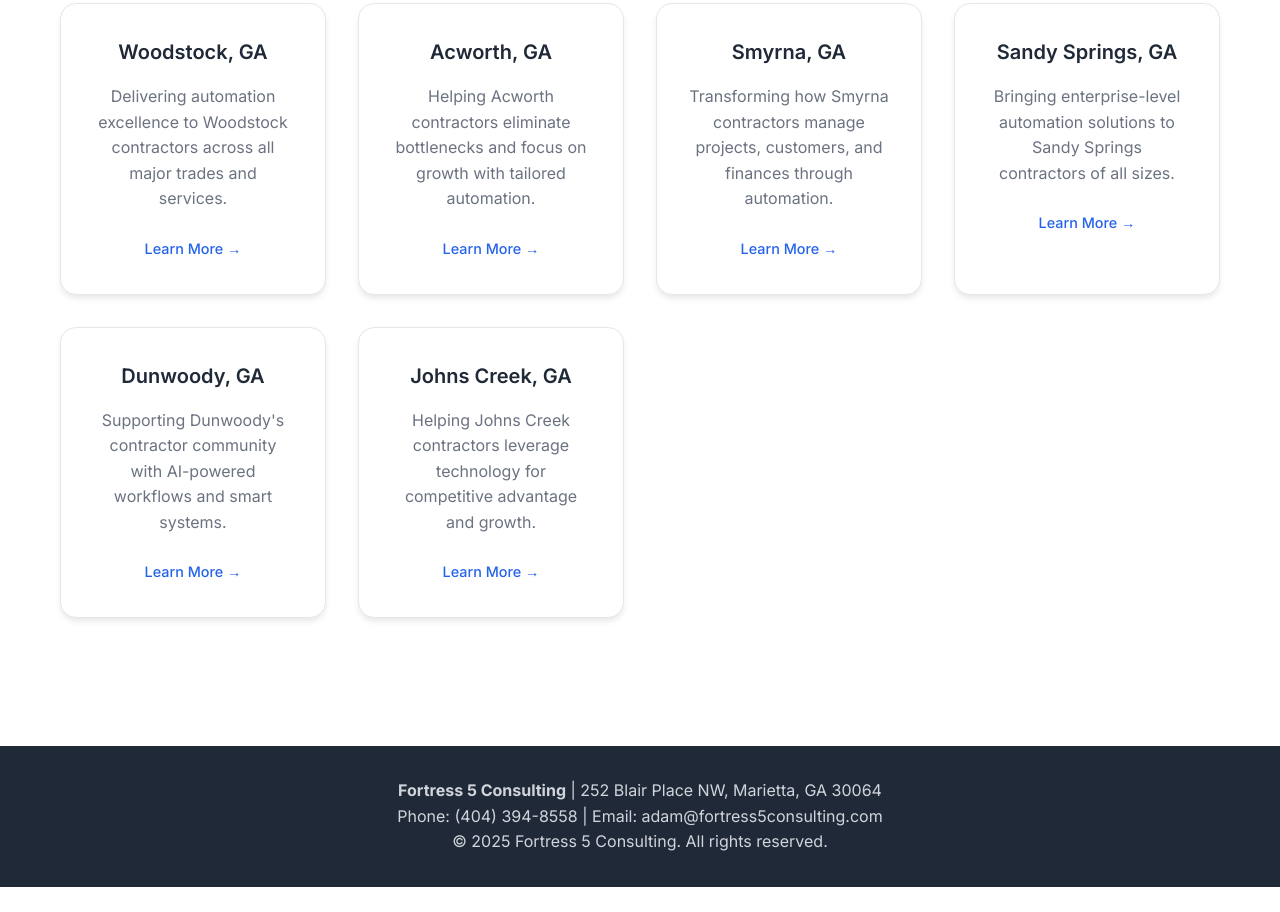
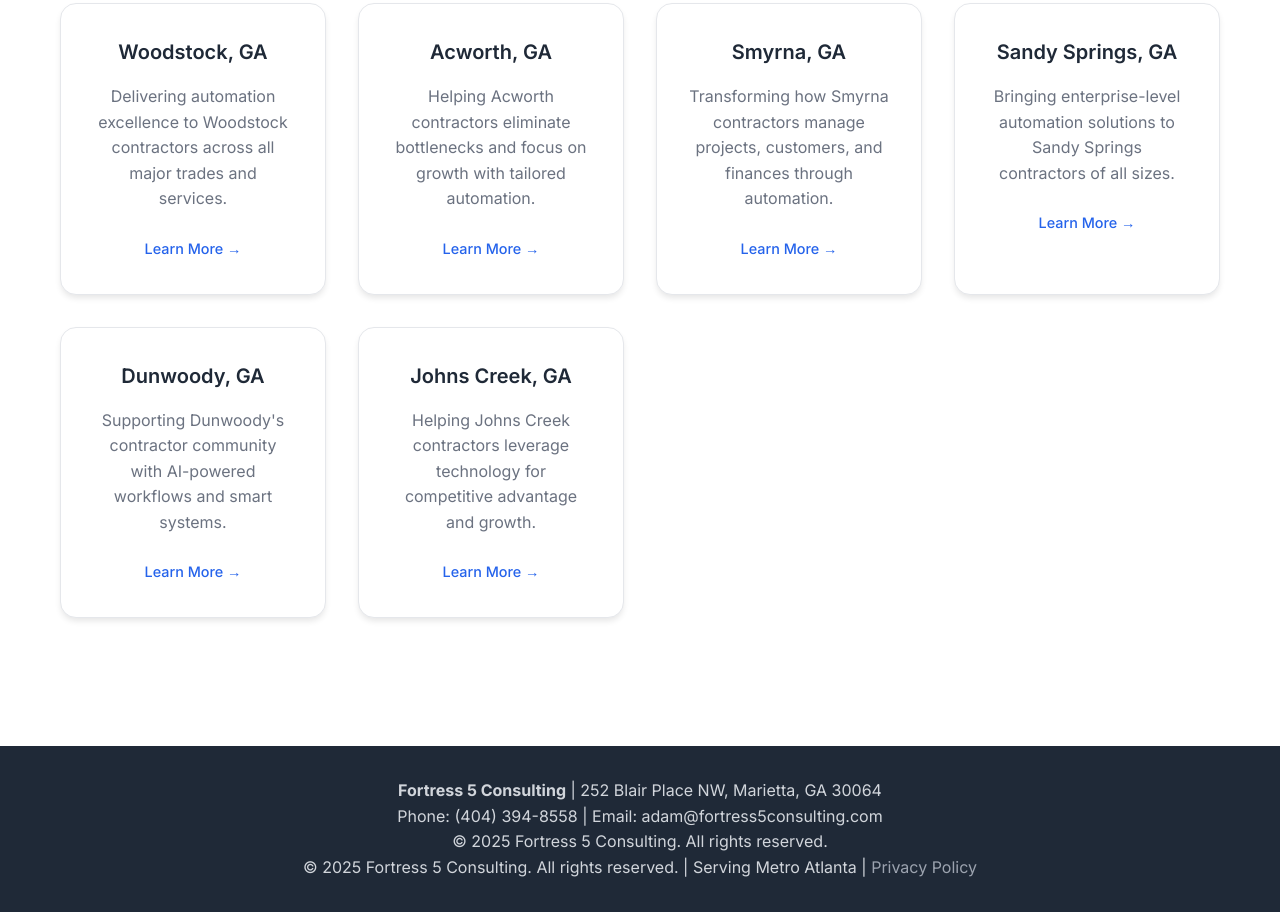
Before and after one commit to adamfortress5/Fortress5-website, a plain HTML site: page service-areas.html in a window 1280 px wide. Shown: the part 923-1835 px from the top of the page. Before the commit the page ends 1810 px from the top, so only its background shows below. Drawn offline with Linux system fonts and the light colour scheme.

Commit message:
Modify footer to add service area and privacy policy
Updated footer content to include service area and privacy policy link.

```diff
--- a/service-areas.html
+++ b/service-areas.html
@@ -318,7 +318,7 @@
                 <p><strong>Fortress 5 Consulting</strong> | 252 Blair Place NW, Marietta, GA 30064</p>
                 <p>Phone: <a href="tel:+1-404-394-8558">(404) 394-8558</a> | Email: <a href="mailto:adam@fortress5consulting.com">adam@fortress5consulting.com</a></p>
                 <p>&copy; 2025 Fortress 5 Consulting. All rights reserved.</p>
-            </div>
+<p>&copy; 2025 Fortress 5 Consulting. All rights reserved. | Serving Metro Atlanta | <a href="/legal_privacy-policy.html" style="color: #9ca3af; text-decoration: none;">Privacy Policy</a></p>
         </div>
     </footer>
 </body>
```
